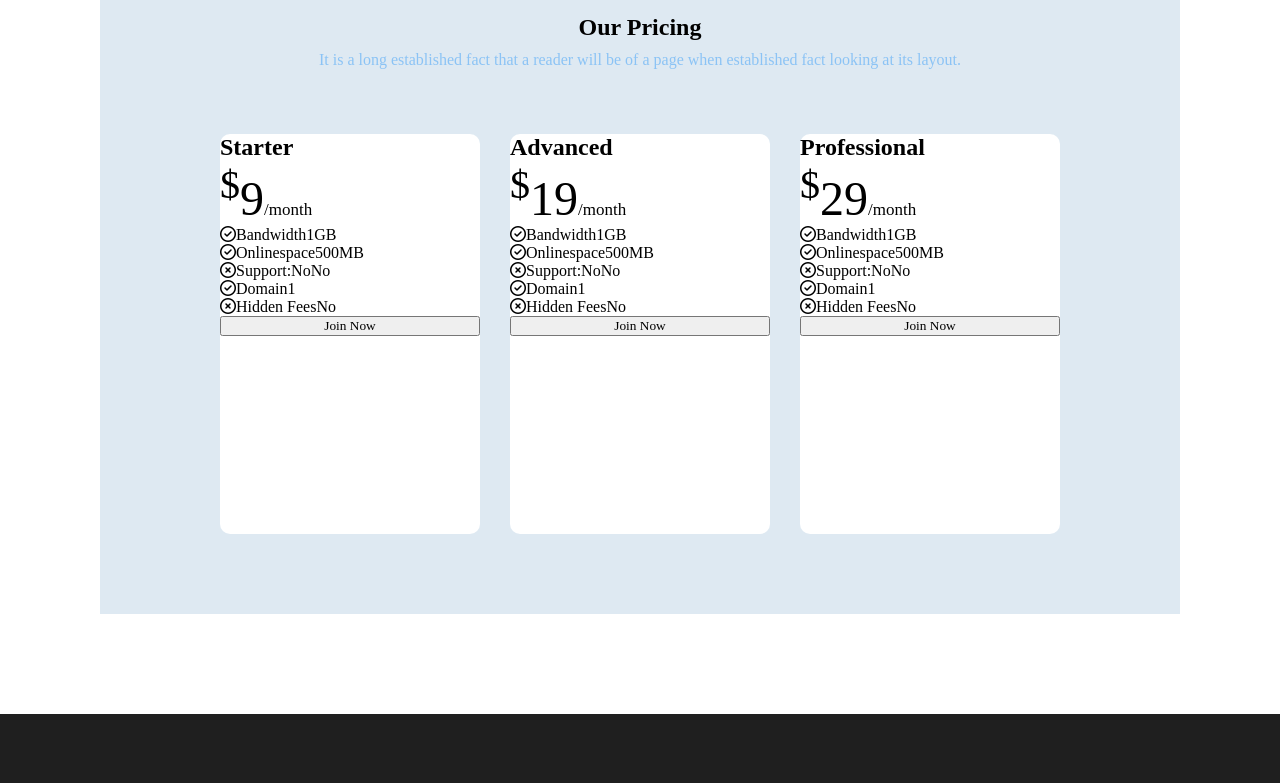
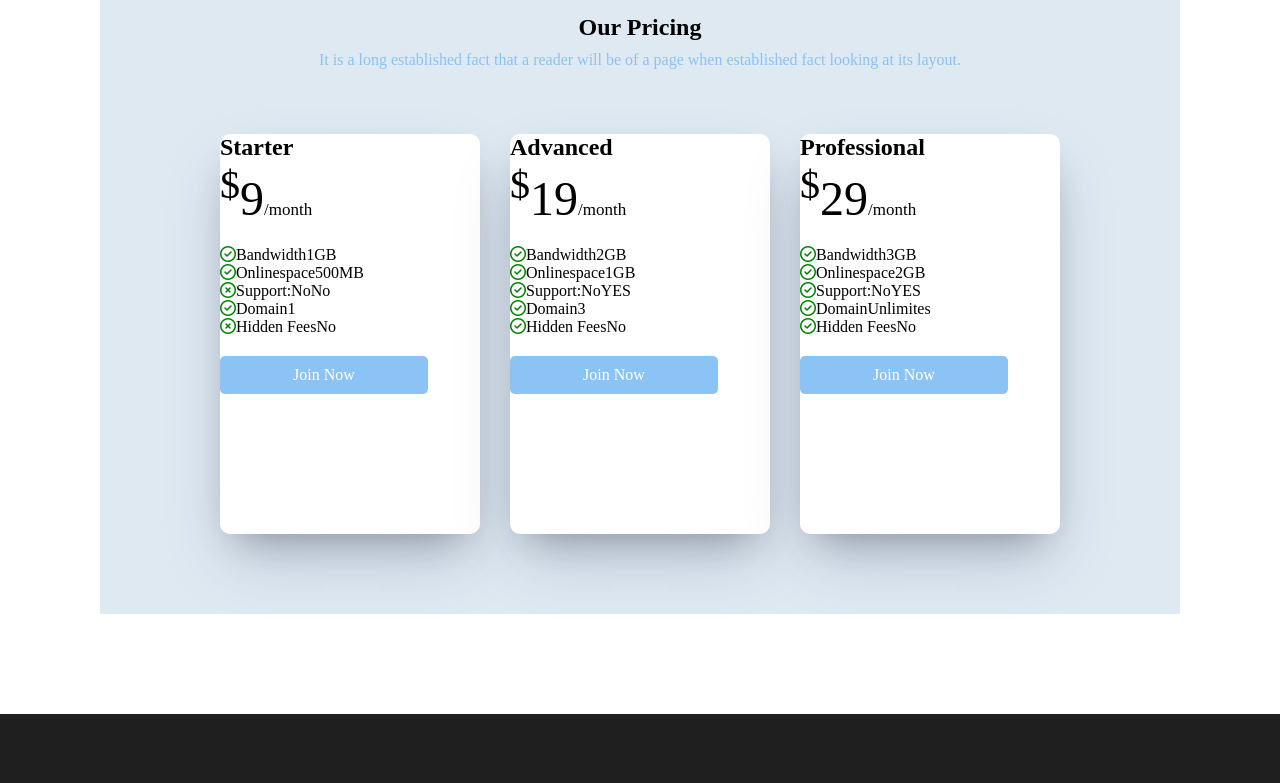
Before and after one commit to Kenza2912/exo_Landing-page-html-css, a plain HTML site: page index.html in a window 1280 px wide. Shown: the part 4460-5243 px from the top of the page. Drawn offline with Linux system fonts and the light colour scheme; a web font is replaced by a local one.

Commit message:
suite exo

```diff
--- a/CSS/style.css
+++ b/CSS/style.css
@@ -131,7 +131,7 @@ article p {
 
 /********************************section 2 products features************************************* */
 
-.container {
+#FEATURES {
    flex-wrap: wrap;
    object-fit: cover;
    font-family: var(--font-family);
@@ -351,12 +351,12 @@ article p {
 
 
 /* ****************************************section blog************************ */
-.blogs{
+#BLOG{
     object-fit: cover;
     /* margin: 70px 60px; */
 
 }
-.blog{
+.blogs{
     display: flex;
     justify-content:center;
     align-content: center;
@@ -514,6 +514,7 @@ article button{
     border-radius: 10px;
     display: flex;
     flex-direction: column;
+    box-shadow: rgba(50, 50, 93, 0.25) 0px 30px 60px -12px, rgba(0, 0, 0, 0.3) 0px 18px 36px -18px;
 }
 
 .header-card p{
@@ -524,22 +525,42 @@ article button{
 }
 .card-price ul {
     text-align: left;
+    margin: 20px 0;
 
 }
 .card-price ul li{
     list-style: none;
     display: flex;
+
     /* justify-content: space-between;
   */
 
 }
+.card-price li{
+    display: flex;
 
-.card-price ul li span{
-    display: flex;
-    justify-content: space-between;
+}
+
+.card-price i{
+    color: green;
+}
+
+.fa-regular fa-circle-xmark{
+    color: red;
 }
 
 
+.card-price button{
+    border: none;
+    background: var(--light-color);
+    color: var(--white-color);
+    padding: 10px 20px;
+    width: 80%;
+    font-size: 16px;
+    border-radius: 5px;
+
+
+}
 
 
 
--- a/index.html
+++ b/index.html
@@ -52,7 +52,7 @@
 
     </section>
 
-    <section class="container" >
+    <section id="FEATURES" >
 
         <div class="texte">
             <h1>Products Features</h1>
@@ -197,12 +197,12 @@
             </figure>
     </section>
 
-    <section class="blogs">
+    <section id="BLOG">
             <div class="texte">
                 <h1>Our Blog</h1>
                 <p>It is a long established fact that a reader will be of a page when established fact looking at its layout.</p>
             </div>
-        <div class="blog">
+        <div class="blogs">
             <div class="auteur">
                 <div class="wrap">
                 <div class="icones_auteur">
@@ -306,11 +306,11 @@
                         <p><sup>$</sup>19<span>/month</span></p>
                     </div>
                     <ul>
-                        <li><i class="fa-regular fa-circle-check"></i><span>Bandwidth</span><span>1GB</span></li>
-                        <li><i class="fa-regular fa-circle-check"></i><span>Onlinespace</span><span>500MB</span></li>
-                        <li><i class="fa-regular fa-circle-xmark"></i><span>Support:No</span><span>No</span></li>
-                        <li><i class="fa-regular fa-circle-check"></i><span>Domain</span><span>1</span></li>
-                        <li><i class="fa-regular fa-circle-xmark"></i><span>Hidden Fees</span><span>No</span></li>
+                        <li><i class="fa-regular fa-circle-check"></i><span>Bandwidth</span><span>2GB</span></li>
+                        <li><i class="fa-regular fa-circle-check"></i><span>Onlinespace</span><span>1GB</span></li>
+                        <li><i class="fa-regular fa-circle-check"></i><span>Support:No</span><span>YES</span></li>
+                        <li><i class="fa-regular fa-circle-check"></i><span>Domain</span><span>3</span></li>
+                        <li><i class="fa-regular fa-circle-check"></i><span>Hidden Fees</span><span>No</span></li>
                     </ul>
                     <button>Join Now</button>
                 </div>
@@ -320,11 +320,11 @@
                         <p><sup>$</sup>29<span>/month</span></p>
                     </div>
                     <ul>
-                        <li><i class="fa-regular fa-circle-check"></i><span>Bandwidth</span><span>1GB</span></li>
-                        <li><i class="fa-regular fa-circle-check"></i><span>Onlinespace</span><span>500MB</span></li>
-                        <li><i class="fa-regular fa-circle-xmark"></i><span>Support:No</span><span>No</span></li>
-                        <li><i class="fa-regular fa-circle-check"></i><span>Domain</span><span>1</span></li>
-                        <li><i class="fa-regular fa-circle-xmark"></i><span>Hidden Fees</span><span>No</span></li>
+                        <li><i class="fa-regular fa-circle-check"></i><span>Bandwidth</span><span>3GB</span></li>
+                        <li><i class="fa-regular fa-circle-check"></i><span>Onlinespace</span><span>2GB</span></li>
+                        <li><i class="fa-regular fa-circle-check"></i><span>Support:No</span><span>YES</span></li>
+                        <li><i class="fa-regular fa-circle-check"></i><span>Domain</span><span>Unlimites</span></li>
+                        <li><i class="fa-regular fa-circle-check"></i><span>Hidden Fees</span><span>No</span></li>
                     </ul>
                     <button>Join Now</button>
                 </div>
```
